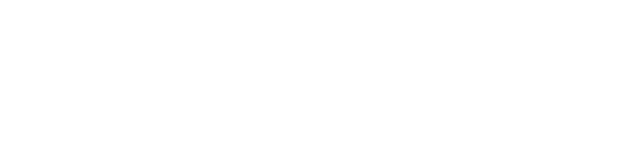
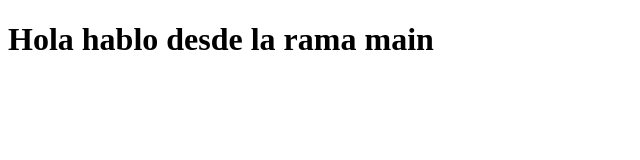
Before and after one commit to EdwinFV-DSM/pruebasterminal, a plain HTML site: page index.html in a window 1280 px wide. Shown: the whole page, without its empty margins (0-640 px from the left). Drawn offline with Linux system fonts and the light colour scheme.

Commit message:
linea 10 escrita

```diff
--- a/index.html
+++ b/index.html
@@ -7,6 +7,6 @@
     <title>Document</title>
 </head>
 <body>
-
+    <h1>Hola hablo desde la rama main</h1>
 </body>
 </html>
```
